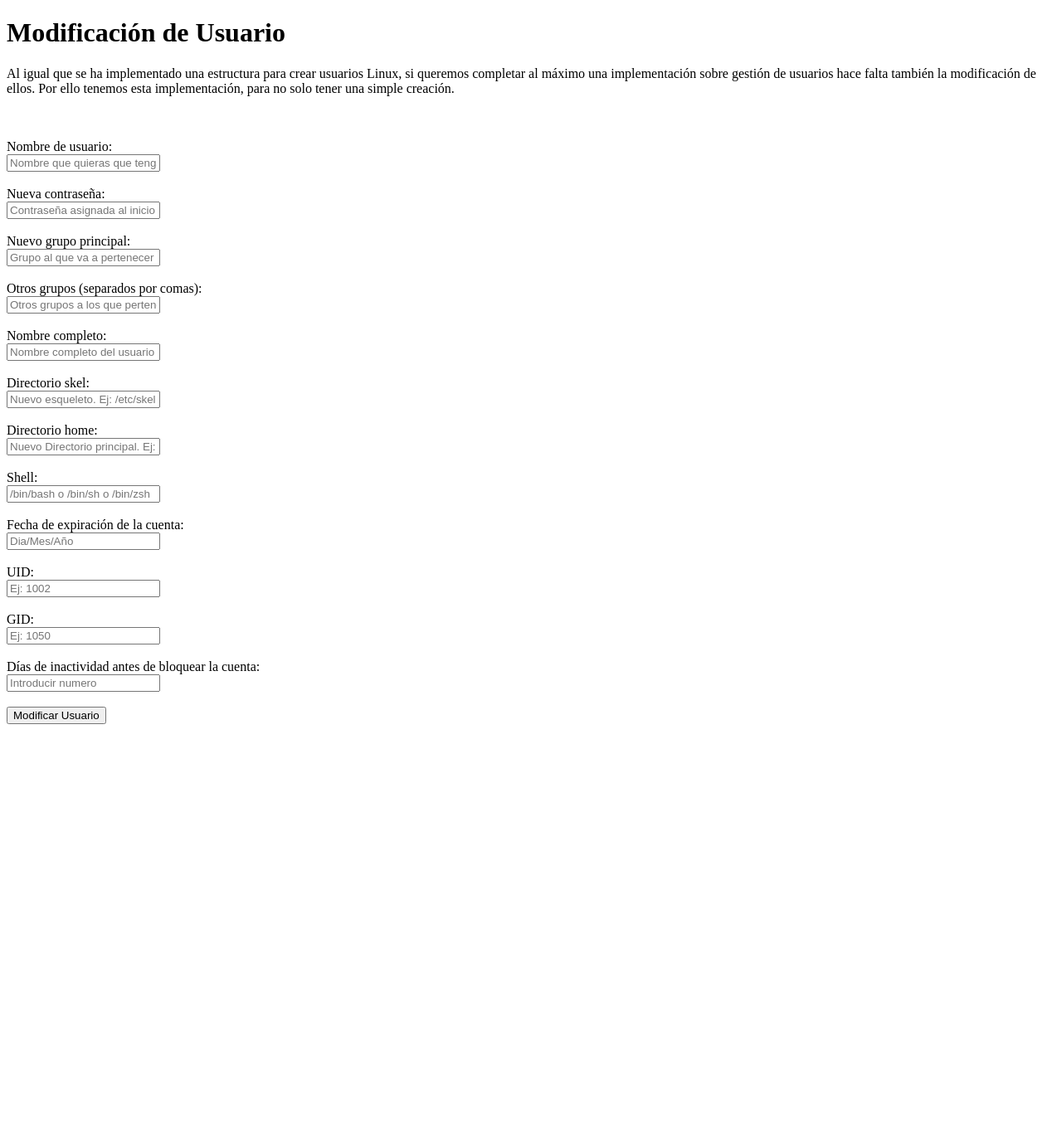
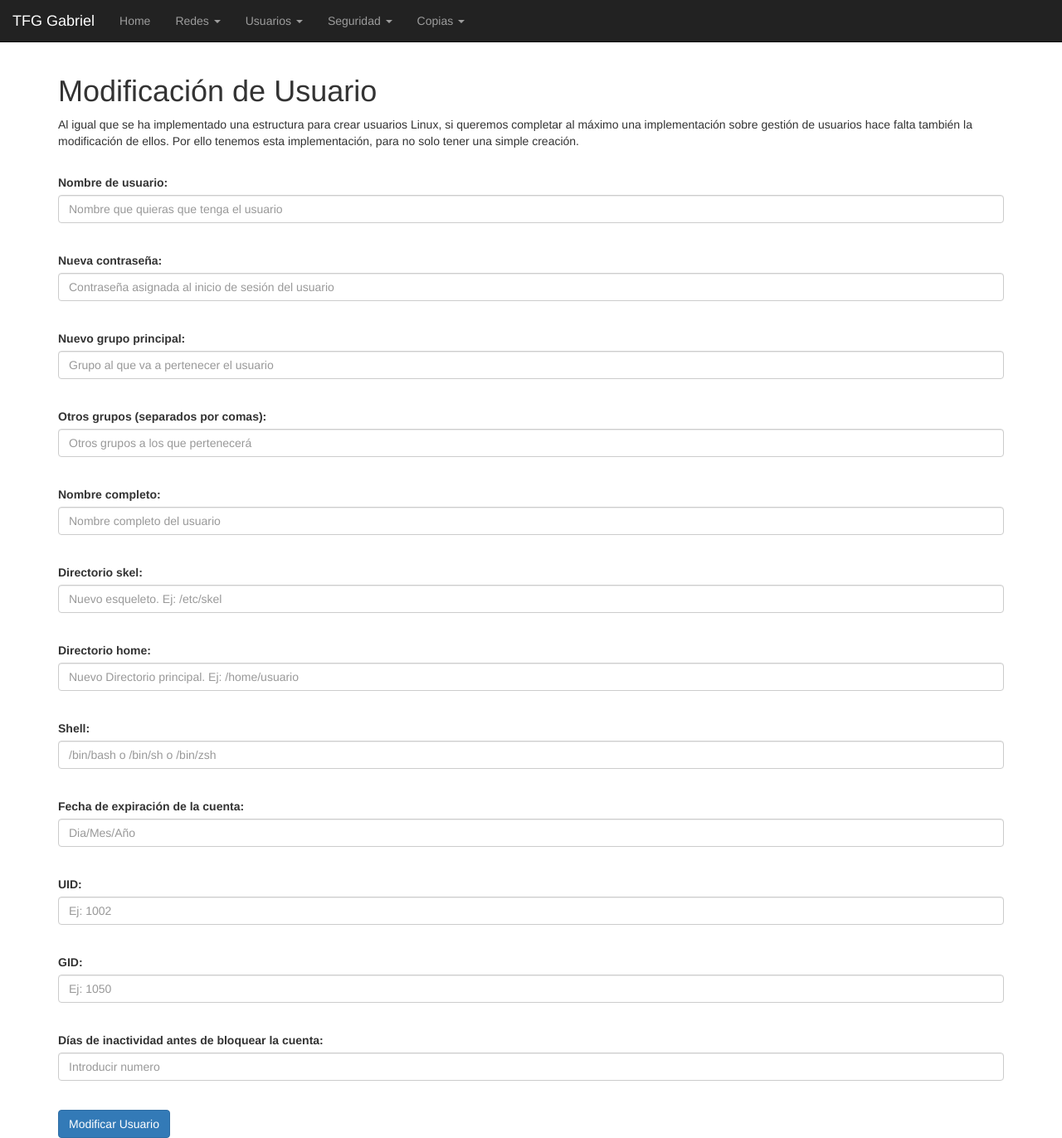
Before and after one commit to gabrielASIR/test_TFG, a Django app: template usuarios/templates/usuarios/modificar_usuario.html in a window 1280 px wide. Shown: the whole page at 83% size. Before the commit the page ends 873 px from the top, so only its background shows below. Run offline with Django 3.2, Linux system fonts and the light colour scheme; the template is opened without the code that fills it, so the values that code supplies are empty; some libraries are stand-ins or nearby versions.

Commit message:
Update modificar_usuario.html

```diff
--- a/usuarios/templates/usuarios/modificar_usuario.html
+++ b/usuarios/templates/usuarios/modificar_usuario.html
@@ -4,11 +4,62 @@
     <meta charset="UTF-8">
     <meta name="viewport" content="width=device-width, initial-scale=1.0">
     <title>Modificación de Usuario</title>
+    <link rel="stylesheet" href="https://maxcdn.bootstrapcdn.com/bootstrap/3.4.1/css/bootstrap.min.css">
+    <script src="https://ajax.googleapis.com/ajax/libs/jquery/3.7.1/jquery.min.js"></script>
+    <script src="https://maxcdn.bootstrapcdn.com/bootstrap/3.4.1/js/bootstrap.min.js"></script>
 </head>
 <body>
+    <nav class="navbar navbar-inverse navbar-fixed-top">
+        <div class="container-fluid">
+            <div class="navbar-header">
+                <a class="navbar-brand" href="#">TFG Gabriel</a>
+            </div>
+            <ul class="nav navbar-nav">
+                <li><a href="/">Home</a></li>
+                <li class="dropdown">
+                    <a class="dropdown-toggle" data-toggle="dropdown" href="#">Redes <span class="caret"></span></a>
+                    <ul class="dropdown-menu">
+                        <li><a class="dropdown-item" href="{% url 'redes:interfaces' %}">Interfaces de red</a></li>
+                        <li><a class="dropdown-item" href="{% url 'redes:dhcp' %}">DHCP</a></li>
+                        <li><a class="dropdown-item" href="{% url 'redes:enrutamiento' %}">Enrutamiento</a></li>
+                        <li><a class="dropdown-item" href="{% url 'redes:pingtester' %}">Ping Tester</a></li>
+                    </ul>
+                </li>
+                <li class="dropdown">
+                    <a class="dropdown-toggle" data-toggle="dropdown" href="#">Usuarios <span class="caret"></span></a>
+                    <ul class="dropdown-menu">
+                        <li><a class="dropdown-item" href="{% url 'usuarios:crear_usuario' %}">Creación de usuarios</a></li>
+                        <li><a class="dropdown-item" href="{% url 'usuarios:modificar_usuario' %}">Modificación de usuarios</a></li>
+                        <li><a class="dropdown-item" href="{% url 'usuarios:eliminar_usuario' %}">Eliminación de usuarios</a></li>
+                        <li><a class="dropdown-item" href="{% url 'usuarios:analizar_contrasena' %}">Analizador de contraseñas</a></li>
+                        <li><a class="dropdown-item" href="{% url 'usuarios:configurar_permisos' %}">Configurador de permisos</a></li>
+                    </ul>
+                </li>
+                <li class="dropdown">
+                    <a class="dropdown-toggle" data-toggle="dropdown" href="#">Seguridad <span class="caret"></span></a>
+                    <ul class="dropdown-menu">
+                        <li><a class="dropdown-item" href="{% url 'seguridad:firewall' %}">Firewall</a></li>
+                        <li><a class="dropdown-item" href="{% url 'seguridad:proxy' %}">Proxy</a></li>
+                        <li><a class="dropdown-item" href="{% url 'seguridad:certificados' %}">Certificados SSL/TLS</a></li>
+                    </ul>
+                </li>
+                <li class="dropdown">
+                    <a class="dropdown-toggle" data-toggle="dropdown" href="#">Copias <span class="caret"></span></a>
+                    <ul class="dropdown-menu">
+                        <li><a class="dropdown-item" href="{% url 'copias:configuracion_backups' %}">Configuración copias de seguridad locales</a></li>
+                        <li><a class="dropdown-item" href="{% url 'copias:programar_copia' %}">Programación de copias de seguridad</a></li>
+                        <li><a class="dropdown-item" href="{% url 'copias:configuracion_nas' %}">Configuración NAS</a></li>
+                        <li><a class="dropdown-item" href="{% url 'copias:subida_archivos_nas' %}">Subida de archivos al NAS</a></li>
+                    </ul>
+                </li>
+            </ul>
+        </div>
+    </nav>
+
+    <div class="container" style="margin-top: 70px;">
         <h1>Modificación de Usuario</h1>
         <p>Al igual que se ha implementado una estructura para crear usuarios Linux, si queremos completar al máximo una implementación sobre gestión de usuarios hace
-    falta también la modificación de ellos. Por ello tenemos esta implementación, para no solo tener una simple creación.</p><br><br>
+        falta también la modificación de ellos. Por ello tenemos esta implementación, para no solo tener una simple creación.</p><br>
 
         {% if mensaje_error %}
         <p>{{ mensaje_error }}</p>
@@ -16,43 +67,68 @@
 
         <form method="post">
             {% csrf_token %}
-        <label for="nombre_usuario">Nombre de usuario:</label><br>
-        <input type="text" id="nombre_usuario" name="nombre_usuario" placeholder="Nombre que quieras que tenga el usuario"><br><br>
+            <div class="form-group">
+                <label for="nombre_usuario">Nombre de usuario:</label>
+                <input type="text" id="nombre_usuario" name="nombre_usuario" placeholder="Nombre que quieras que tenga el usuario" class="form-control">
+            </div><br>
 
-        <label for="contrasena">Nueva contraseña:</label><br>
-        <input type="password" id="contrasena" name="contrasena" placeholder="Contraseña asignada al inicio de sesión del usuario"><br><br>
+            <div class="form-group">
+                <label for="contrasena">Nueva contraseña:</label>
+                <input type="password" id="contrasena" name="contrasena" placeholder="Contraseña asignada al inicio de sesión del usuario" class="form-control">
+            </div><br>
 
-        <label for="grupo_principal">Nuevo grupo principal:</label><br>
-        <input type="text" id="grupo_principal" name="grupo_principal" placeholder="Grupo al que va a pertenecer el usuario"><br><br>
+            <div class="form-group">
+                <label for="grupo_principal">Nuevo grupo principal:</label>
+                <input type="text" id="grupo_principal" name="grupo_principal" placeholder="Grupo al que va a pertenecer el usuario" class="form-control">
+            </div><br>
 
-        <label for="otros_grupos">Otros grupos (separados por comas):</label><br>
-        <input type="text" id="otros_grupos" name="otros_grupos" placeholder="Otros grupos a los que pertenecerá"><br><br>
+            <div class="form-group">
+                <label for="otros_grupos">Otros grupos (separados por comas):</label>
+                <input type="text" id="otros_grupos" name="otros_grupos" placeholder="Otros grupos a los que pertenecerá" class="form-control">
+            </div><br>
 
-        <label for="nombre_completo">Nombre completo:</label><br>
-        <input type="text" id="nombre_completo" name="nombre_completo" placeholder="Nombre completo del usuario"><br><br>
+            <div class="form-group">
+                <label for="nombre_completo">Nombre completo:</label>
+                <input type="text" id="nombre_completo" name="nombre_completo" placeholder="Nombre completo del usuario" class="form-control">
+            </div><br>
 
-        <label for="skel">Directorio skel:</label><br>
-        <input type="text" id="skel" name="skel" placeholder="Nuevo esqueleto. Ej: /etc/skel"><br><br>
+            <div class="form-group">
+                <label for="skel">Directorio skel:</label>
+                <input type="text" id="skel" name="skel" placeholder="Nuevo esqueleto. Ej: /etc/skel" class="form-control">
+            </div><br>
 
-        <label for="home">Directorio home:</label><br>
-        <input type="text" id="home" name="home" placeholder="Nuevo Directorio principal. Ej: /home/usuario"><br><br>
+            <div class="form-group">
+                <label for="home">Directorio home:</label>
+                <input type="text" id="home" name="home" placeholder="Nuevo Directorio principal. Ej: /home/usuario" class="form-control">
+            </div><br>
 
-        <label for="shell">Shell:</label><br>
-        <input type="text" id="shell" name="shell" placeholder="/bin/bash o /bin/sh o /bin/zsh"><br><br>
+            <div class="form-group">
+                <label for="shell">Shell:</label>
+                <input type="text" id="shell" name="shell" placeholder="/bin/bash o /bin/sh o /bin/zsh" class="form-control">
+            </div><br>
 
-        <label for="expire">Fecha de expiración de la cuenta:</label><br>
-        <input type="text" id="expire" name="expire" placeholder="Dia/Mes/Año"><br><br>
+            <div class="form-group">
+                <label for="expire">Fecha de expiración de la cuenta:</label>
+                <input type="text" id="expire" name="expire" placeholder="Dia/Mes/Año" class="form-control">
+            </div><br>
 
-        <label for="uid">UID:</label><br>
-        <input type="text" id="uid" name="uid" placeholder="Ej: 1002"><br><br>
+            <div class="form-group">
+                <label for="uid">UID:</label>
+                <input type="text" id="uid" name="uid" placeholder="Ej: 1002" class="form-control">
+            </div><br>
 
-        <label for="gid">GID:</label><br>
-        <input type="text" id="gid" name="gid" placeholder="Ej: 1050"><br><br>
+            <div class="form-group">
+                <label for="gid">GID:</label>
+                <input type="text" id="gid" name="gid" placeholder="Ej: 1050" class="form-control">
+            </div><br>
 
-        <label for="inactive">Días de inactividad antes de bloquear la cuenta:</label><br>
-        <input type="text" id="inactive" name="inactive" placeholder="Introducir numero"><br><br>
+            <div class="form-group">
+                <label for="inactive">Días de inactividad antes de bloquear la cuenta:</label>
+                <input type="text" id="inactive" name="inactive" placeholder="Introducir numero" class="form-control">
+            </div><br>
 
-        <button type="submit">Modificar Usuario</button>
+            <button type="submit" class="btn btn-primary">Modificar Usuario</button>
         </form>
+    </div>
 </body>
 </html>
```
Lines whose indentation alone changed are shown as unchanged.
